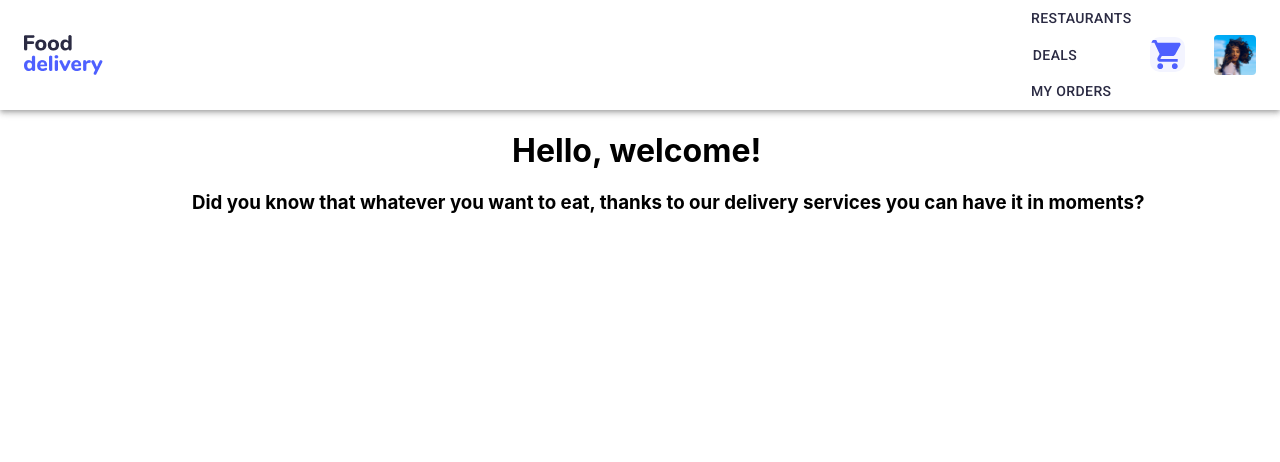
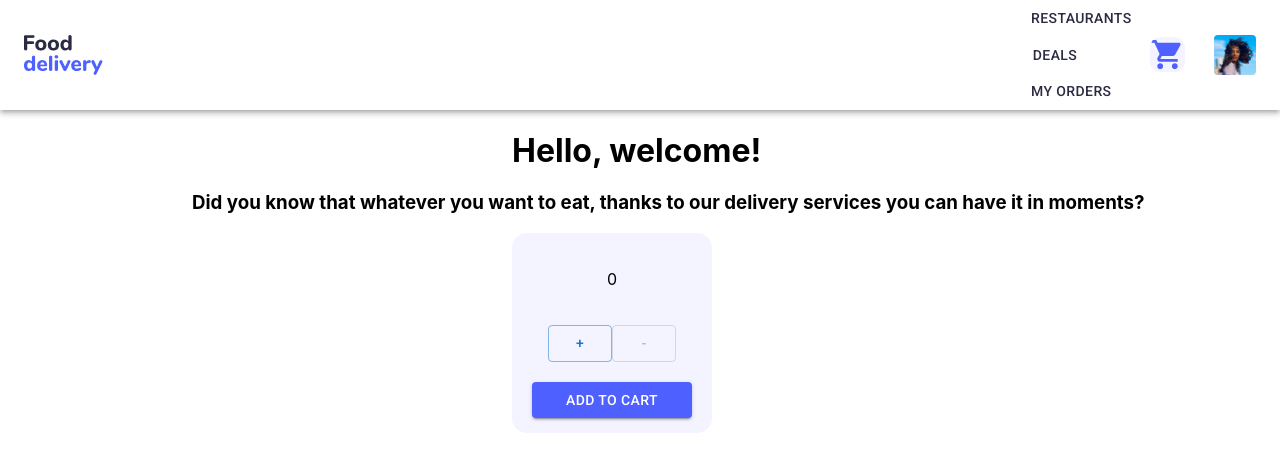
Before and after one commit to georgenicole/ClassicaEcommerce, a React (Create React App) app: page / in a window 1280 px wide. Shown: the top 462 px of the page. Built offline with nearby package versions, Linux system fonts and the light colour scheme.

Commit message:
Challenge: counter with button

```diff
--- a/src/App.js
+++ b/src/App.js
@@ -1,6 +1,8 @@
 import React from "react";
 import ItemListContainer from "./Components/Containers/ItemListContainer";
 import NavBar from "./Components/NavBar/NavBar";
+
+
 
 function App() {
   return (
--- a/src/Components/Containers/ItemListContainer.js
+++ b/src/Components/Containers/ItemListContainer.js
@@ -1,12 +1,21 @@
 import React from 'react'
 import "./Styles.css"
+import ItemCount from '../ItemCount/ItemCount'
 
 
 const ItemListContainer = ({greeting, phrase}) => {
+
+  const handleAdd = (quantity)=>{
+console.log(`Se agrego al carrito ${quantity} unidades`)
+
+  }
+
   return (
+
     <div>
         <h1 style={{marginLeft:"40%"}}>{greeting}</h1>
         <h3  style={{marginLeft:"15%"}}>{phrase}</h3>
+        <ItemCount handleAdd={handleAdd} stock={10} />
     </div>
   )
 }
--- /dev/null
+++ b/src/Components/ItemCount/ItemCount.js
@@ -0,0 +1,31 @@
+import React, {useState} from 'react'
+import Button from "@mui/material/Button"
+
+
+const ItemCount = ({handleAdd, stock}) => {
+
+    const [count, setCount] = useState(0);
+
+    const onAdd = () =>{
+        setCount(count + 1  )
+    }
+
+    const onDecrement = () =>{
+        setCount(count - 1 )
+    }
+
+  return (
+  <div style={{width:200, height: 200, backgroundColor:"#F3F4FF", borderRadius:15, marginLeft:"40%"}} >
+    <div  style={{display:"flex",flexDirection:"column", justifyContent:"center", padding:20}}>
+     <p style={{display:"flex" ,justifyContent:"center"}}>{count}</p>
+     <div style={{display:"flex",flexDirection:"row", justifyContent:"center", padding:20}}>
+     <Button variant="outlined" onClick={onAdd}  disabled={count === stock}>+</Button>
+    <Button variant="outlined" onClick={onDecrement} disabled={count <= 0}>-</Button>
+     </div>
+    <Button variant='contained' style={{backgroundColor:"#4E60FF"}} disabled={stock <= 0} onClick={() => handleAdd(count)} >Add to cart</Button>
+    </div>
+  </div>
+  )
+}
+
+export default ItemCount;
--- a/src/Components/NavBar/NavBar.js
+++ b/src/Components/NavBar/NavBar.js
@@ -6,6 +6,7 @@ import AvatarImage from '../Avatar/Avatar';
 import HomeItems from "../HomeItems/HomeItems";
 import { LogoTienda } from '../LogoTienda/LogoTienda';
 import CarWidget from "../CarWidget/CarWidget";
+
 
 
 
```
Also changed, not shown: src/Components/ItemCount/Styles.css (added).
